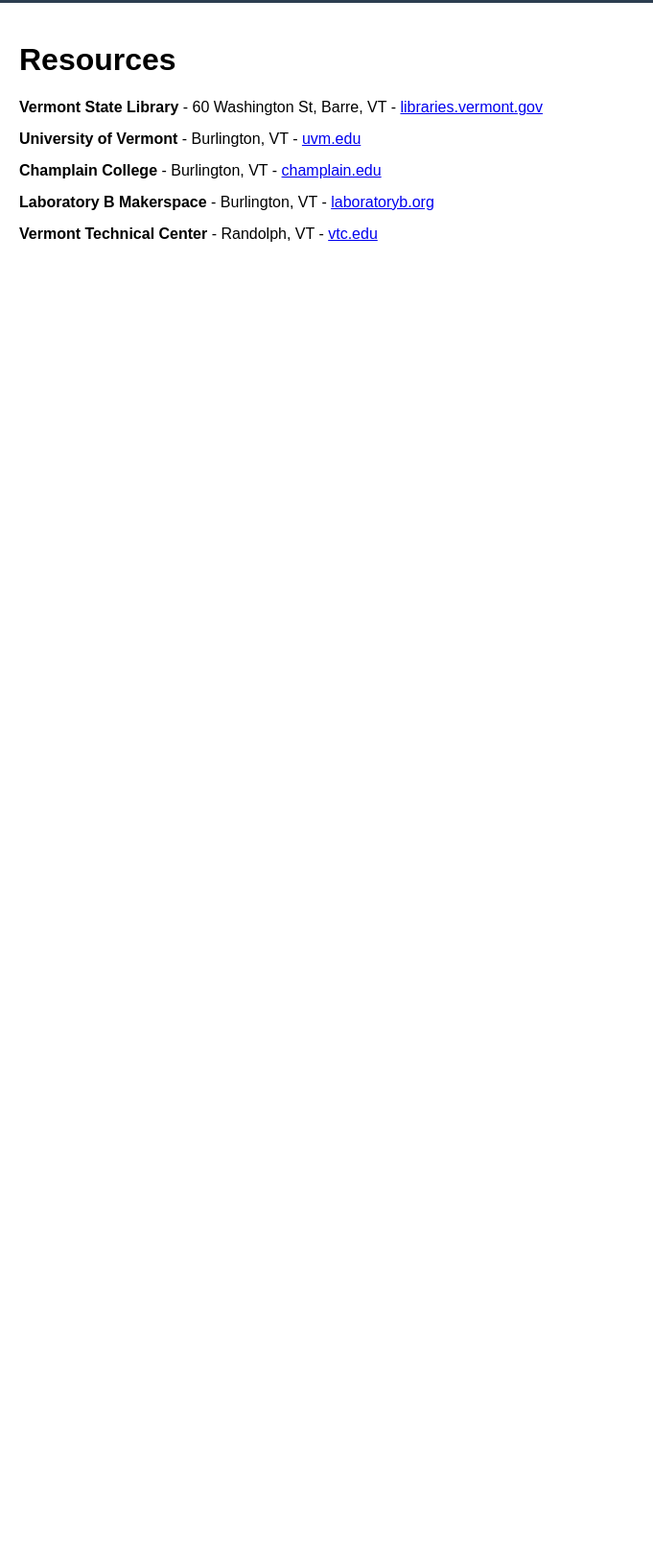
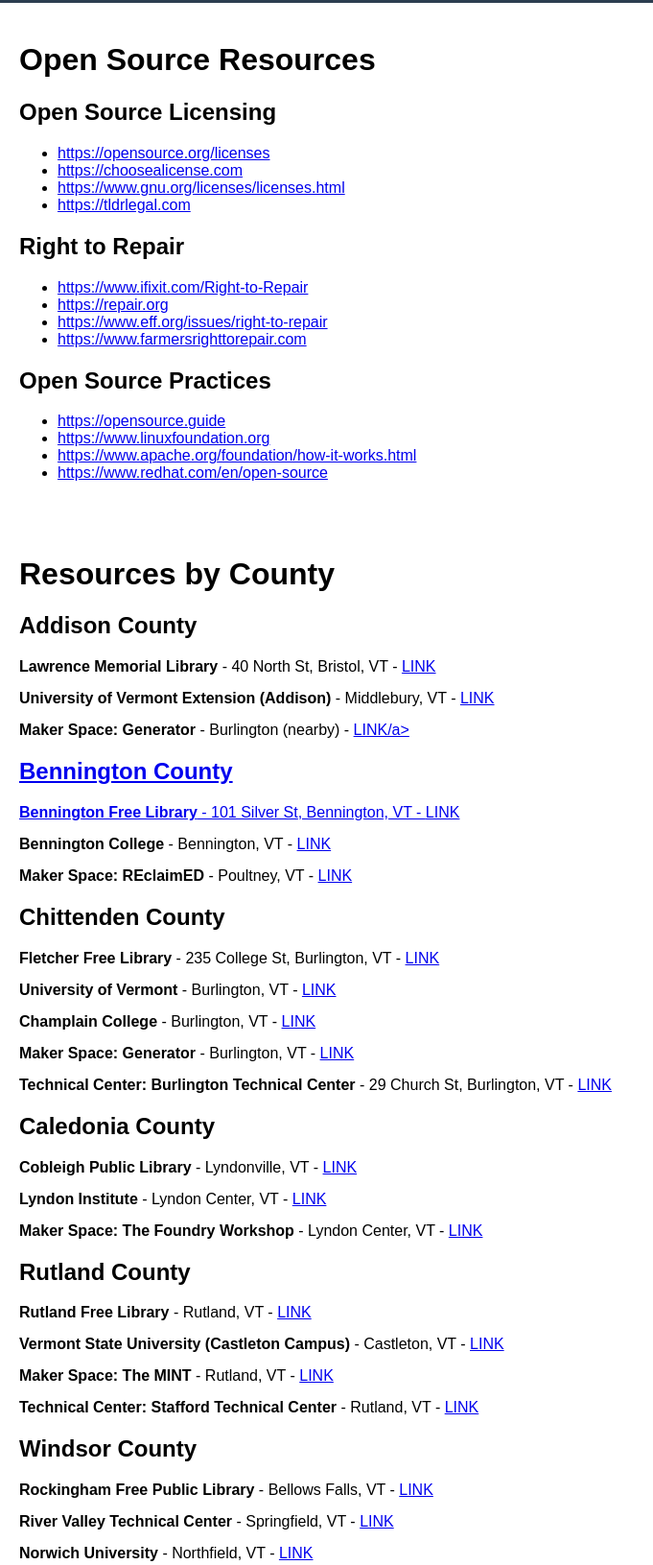
Before and after one commit to VERSO-UVM/Open-Vermont, a plain HTML site: page resources.html in a window 1280 px wide. Shown: the part 50-1681 px from the top of the page at 96% size, without its empty margins (0-681 px from the left). Before the commit the page ends 800 px from the top, so only its background shows below. Drawn offline with Linux system fonts and the light colour scheme.

Commit message:
Update toUI resource page

```diff
--- a/resources.html
+++ b/resources.html
@@ -16,14 +16,79 @@
     <a href="resources.html">Resources</a>
     <a href="contact.html">Contact</a>
 </nav>
+<div class="container">
+        <h1>Open Source Resources</h1>
 
-    <div class="container">
-        <h1>Resources</h1>
-        <div class="resource-item"><strong>Vermont State Library</strong> - 60 Washington St, Barre, VT - <a href="https://libraries.vermont.gov">libraries.vermont.gov</a></div>
-        <div class="resource-item"><strong>University of Vermont</strong> - Burlington, VT - <a href="https://www.uvm.edu">uvm.edu</a></div>
-        <div class="resource-item"><strong>Champlain College</strong> - Burlington, VT - <a href="https://www.champlain.edu">champlain.edu</a></div>
-        <div class="resource-item"><strong>Laboratory B Makerspace</strong> - Burlington, VT - <a href="https://www.laboratoryb.org">laboratoryb.org</a></div>
-        <div class="resource-item"><strong>Vermont Technical Center</strong> - Randolph, VT - <a href="https://vtc.edu">vtc.edu</a></div>
+        <h2>Open Source Licensing</h2>
+        <ul>
+            <li><a href="https://opensource.org/licenses">https://opensource.org/licenses</a></li>
+            <li><a href="https://choosealicense.com">https://choosealicense.com</a></li>
+            <li><a href="https://www.gnu.org/licenses/licenses.html">https://www.gnu.org/licenses/licenses.html</a></li>
+            <li><a href="https://tldrlegal.com">https://tldrlegal.com</a></li>
+        </ul>
+
+        <h2>Right to Repair</h2>
+        <ul>
+            <li><a href="https://www.ifixit.com/Right-to-Repair">https://www.ifixit.com/Right-to-Repair</a></li>
+            <li><a href="https://repair.org">https://repair.org</a></li>
+            <li><a href="https://www.eff.org/issues/right-to-repair">https://www.eff.org/issues/right-to-repair</a></li>
+            <li><a href="https://www.farmersrighttorepair.com">https://www.farmersrighttorepair.com</a></li>
+        </ul>
+
+        <h2>Open Source Practices</h2>
+        <ul>
+            <li><a href="https://opensource.guide">https://opensource.guide</a></li>
+            <li><a href="https://www.linuxfoundation.org">https://www.linuxfoundation.org</a></li>
+            <li><a href="https://www.apache.org/foundation/how-it-works.html">https://www.apache.org/foundation/how-it-works.html</a></li>
+            <li><a href="https://www.redhat.com/en/open-source">https://www.redhat.com/en/open-source</a></li>
+        </ul>
     </div>
+
+
+</div>
+
+<div class="container">
+        <h1>Resources by County</h1>
+
+        <!-- Addison County -->
+        <h2>Addison County</h2>
+        <div class="resource-item"><strong>Lawrence Memorial Library</strong> - 40 North St, Bristol, VT - <a href="http://www.lawrencnetlawrencelibrary.net">LINK</a></div>
+        <div class="resource-item"><strong>University of Vermont Extension (Addison)</strong> - Middlebury, VT - <a href="https://www.m.edu">LINK</a></div>
+        <div class="resource-item"><strong>Maker Space: Generator</strong> - Burlington (nearby) - <a href="https://generatorvt.com/">LINK/a></div>
+
+        <!-- Bennington County -->
+        <h2>Bennington County</h2>
+        <div class="resource-item"><strong>Bennington Free Library</strong> - 101 Silver St, Bennington, VT - <a href="https://benningtonfreelibrary.org">LINK</a></div>
+        <div class="resource-item"><strong>Bennington College</strong> - Bennington, VT - <a href="https://bennington.edun.edu">LINK</a></div>
+        <div class="resource-item"><strong>Maker Space: REclaimED</strong> - Poultney, VT - <a href="https://www.reclaimedvt.org/">LINK</a></div>
+
+        <!-- Chittenden County -->
+        <h2>Chittenden County</h2>
+        <div class="resource-item"><strong>Fletcher Free Library</strong> - 235 College St, Burlington, VT - <a href="https://www.fletcherfree.org">LINK</a></div>
+        <div class="resource-item"><strong>University of Vermont</strong> - Burlington, VT - <a href="https://www.uvm.edu">LINK</a></div>
+        <div class="resource-item"><strong>Champlain College</strong> - Burlington, VT - <a href="https://www.champlain.edu">LINK</a></div>
+        <div class="resource-item"><strong>Maker Space: Generator</strong> - Burlington, VT - <a href="https://generatorvt.com/">LINK</a></div>
+        <div class="resource-item"><strong>Technical Center: Burlington Technical Center</strong> - 29 Church St, Burlington, VT - <a href="https://btc.bsdvt.org/">LINK</a></div>
+
+        <!-- Caledonia County -->
+        <h2>Caledonia County</h2>
+        <div class="resource-item"><strong>Cobleigh Public Library</strong> - Lyndonville, VT - <a href="https://cobleighlibrary.org">LINK</a></div>
+        <div class="resource-item"><strong>Lyndon Institute</strong> - Lyndon Center, VT - <a href="https://lyndoninstitute.org">LINK</a></div>
+        <div class="resource-item"><strong>Maker Space: The Foundry Workshop</strong> - Lyndon Center, VT - <a href="http://www.thefoundryvt.org/">LINK</a></div>
+
+        <!-- Rutland County -->
+        <h2>Rutland County</h2>
+        <div class="resource-item"><strong>Rutland Free Library</strong> - Rutland, VT - <a href="https://rutlandfree.org">LINK</a></div>
+        <div class="resource-item"><strong>Vermont State University (Castleton Campus)</strong> - Castleton, VT - <a href="https://vermontstate.edu">LINK</a></div>
+        <div class="resource-item"><strong>Maker Space: The MINT</strong> - Rutland, VT - <a href="https://rutlandmint.org">LINK</a></div>
+        <div class="resource-item"><strong>Technical Center: Stafford Technical Center</strong> - Rutland, VT - <a href="https://staffordonline.org">LINK</a></div>
+
+        <!-- Windsor County -->
+        <h2>Windsor County</h2>
+        <div class="resource-item"><strong>Rockingham Free Public Library</strong> - Bellows Falls, VT - <a href="https://rockinghamlibrary.org">LINK</a></div>
+        <div class="resource-item"><strong>River Valley Technical Center</strong> - Springfield, VT - <a href="https://rvtc.org/">LINK</a></div>
+        <div class="resource-item"><strong>Norwich University</strong> - Northfield, VT - <a href="https://norwich.edu">LINK</a></div>
+    </div>
+
 </body>
 </html>
--- a/styles.css
+++ b/styles.css
@@ -3,7 +3,7 @@
 nav { background-color:#2c3e50; padding:15px; }
 nav a { color:white; margin-right:15px; text-decoration:none; }
 nav a:first-child { font-weight:bold; font-size:20px; margin-right:20px; }
-.hero { background-image: url('https://upload.wikimedia.org/wikipedia/commons/3/3a/Vermont_fall_foliage.jpg'); height: 400px; background-size: cover; display:flex; align-items:center; justify-content:center; color:white; font-size:48px; font-weight:bold; text-shadow:2px 2px 4px #000; }
+.hero { background-image: url("img/hero.jpg"); height: 400px; background-size: cover; display:flex; align-items:center; justify-content:center; color:white; font-size:48px; font-weight:bold; text-shadow:2px 2px 4px #000; }
 .pillars { display:flex; justify-content:space-around; padding:40px; background:#ecf0f1; }
 .pillar { width:30%; text-align:center; font-size:20px; font-weight:bold; }
 .submit-btn { display:block; margin:20px auto; padding:15px 30px; background:#27ae60; color:white; font-size:18px; text-decoration:none; border-radius:5px; text-align:center; }
```
Also changed, not shown: index.html (+22 -14 lines), img/hero.jpg (added).
